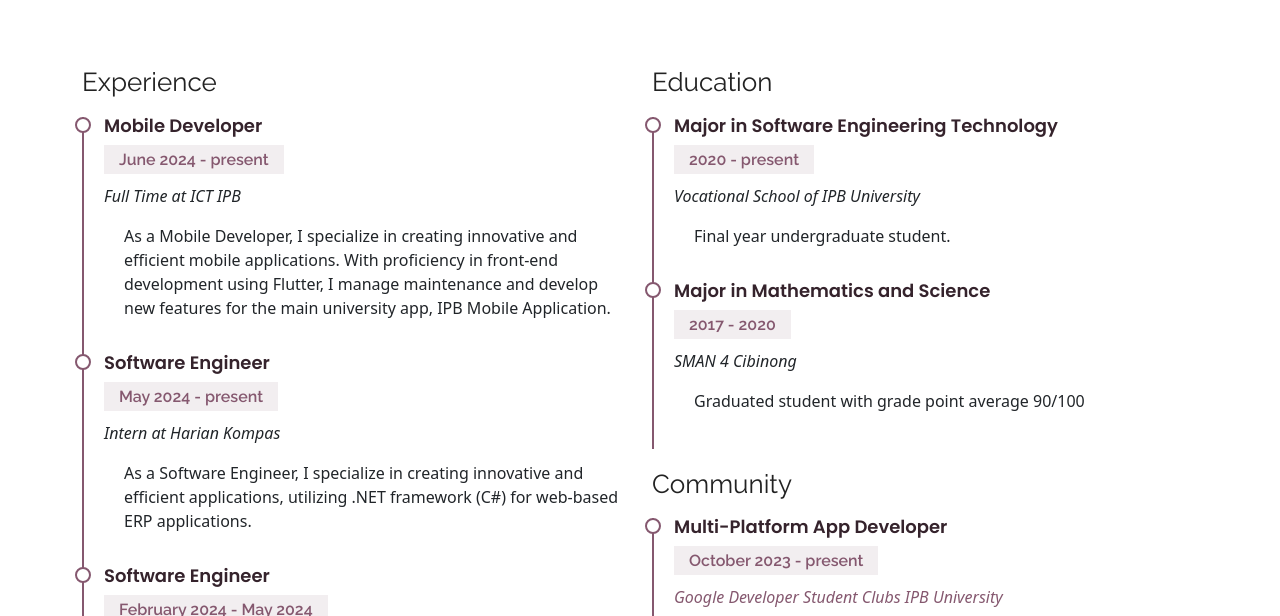
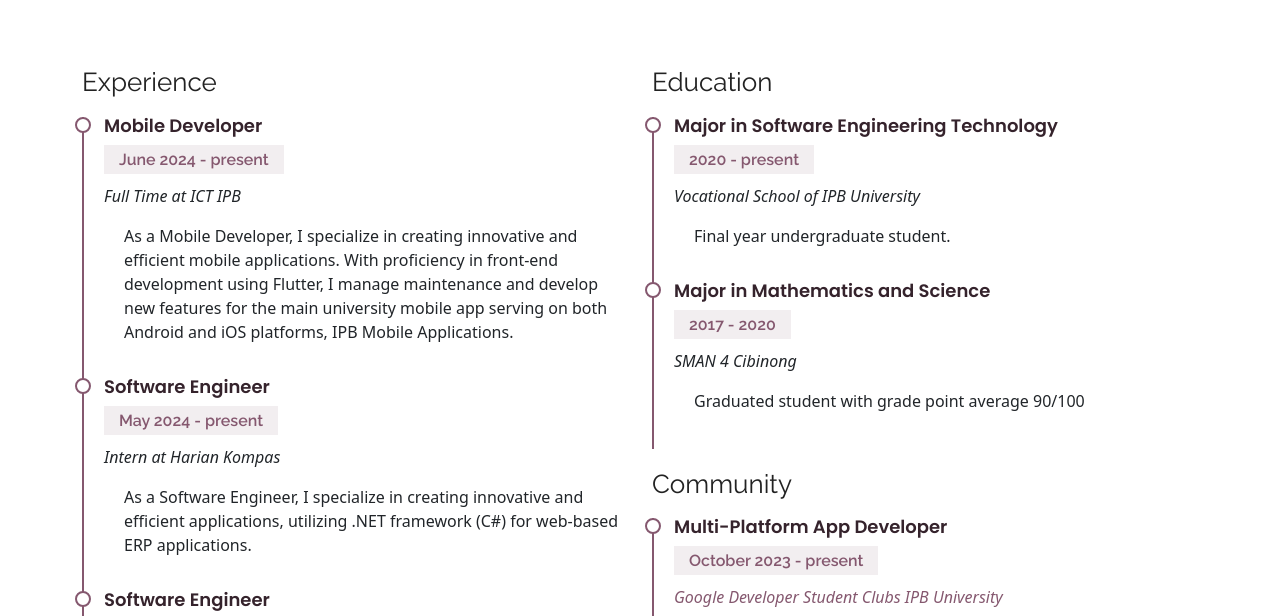
Before and after one commit to divaariani/com, a plain HTML site: page resume.html in a window 1280 px wide. Shown: the part 171-787 px from the top of the page. Drawn offline with Linux system fonts and the light colour scheme.

Commit message:
update resume

```diff
--- a/resume.html
+++ b/resume.html
@@ -63,7 +63,7 @@
               <p><em>Full Time at ICT IPB</em></p>
               <p>
               <ul>
-                As a Mobile Developer, I specialize in creating innovative and efficient mobile applications. With proficiency in front-end development using Flutter, I manage maintenance and develop new features for the main university app, IPB Mobile Application.
+                As a Mobile Developer, I specialize in creating innovative and efficient mobile applications. With proficiency in front-end development using Flutter, I manage maintenance and develop new features for the main university mobile app serving on both Android and iOS platforms, IPB Mobile Applications.
               </ul>
               </p>
             </div>
```
